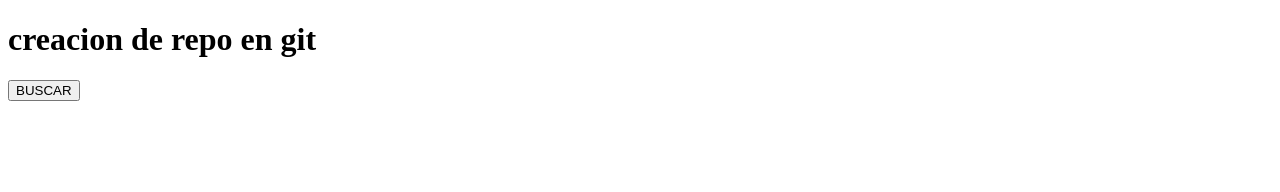
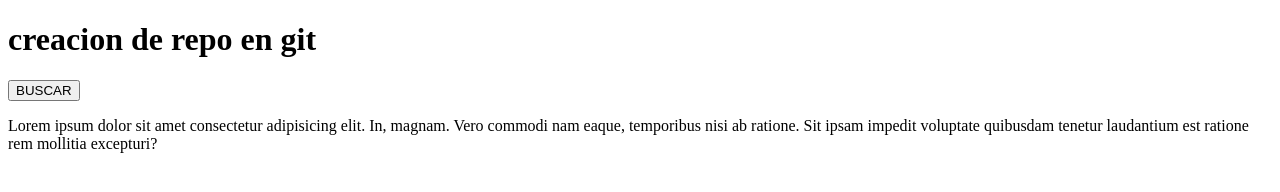
Before and after one commit to mijael1010/chencho, a plain HTML site: page index.html in a window 1280 px wide. Drawn offline with Linux system fonts and the light colour scheme.

Commit message:
fin de la v1.0.0

```diff
--- a/index.html
+++ b/index.html
@@ -11,7 +11,9 @@
         <h1>creacion de repo en git</h1>
         <button type="button">BUSCAR</button>
     </header>
-
+<main>
+    <p>Lorem ipsum dolor sit amet consectetur adipisicing elit. In, magnam. Vero commodi nam eaque, temporibus nisi ab ratione. Sit ipsam impedit voluptate quibusdam tenetur laudantium est ratione rem mollitia excepturi?</p>
+</main>
     <script src="index.js"></script>
 </body>
 </html>
```
